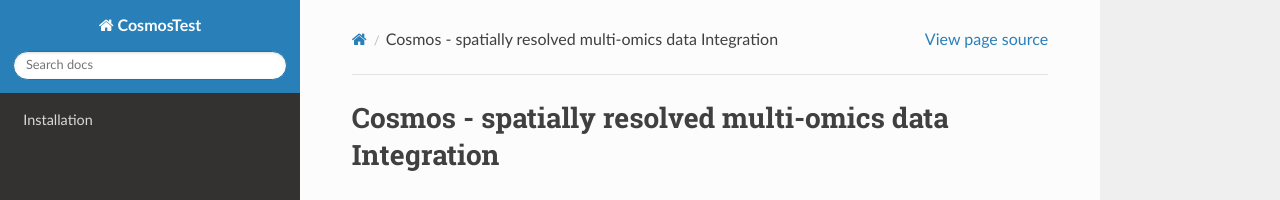
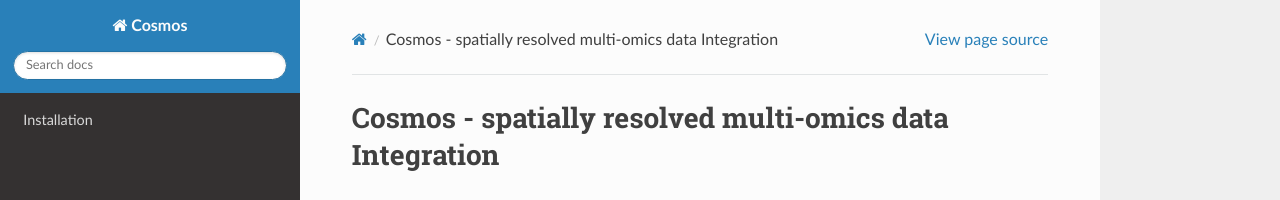
Before and after one commit to snowriverxiao/cosmostest, a Sphinx documentation site: the page built from docs/source/index.rst, in a window 1280 px wide. Shown: the top 200 px of the page. Built offline with Sphinx 7.4.7 and the Read the Docs theme 3.1.0, drawn with Linux system fonts in a browser that asks for light colours; pages that are not in the unit, such as notebooks, are missing from menus.

Commit message:
Update conf.py

```diff
--- a/docs/source/conf.py
+++ b/docs/source/conf.py
@@ -2,7 +2,7 @@
 
 # -- Project information
 
-project = 'CosmosTest'
+project = 'Cosmos'
 copyright = '2024, Yuansheng, Xue Xiao,Chen Tang, Lei Dong'
 author = 'Yuansheng, Xue Xiao,Chen Tang, Lei Dong'
 
```
